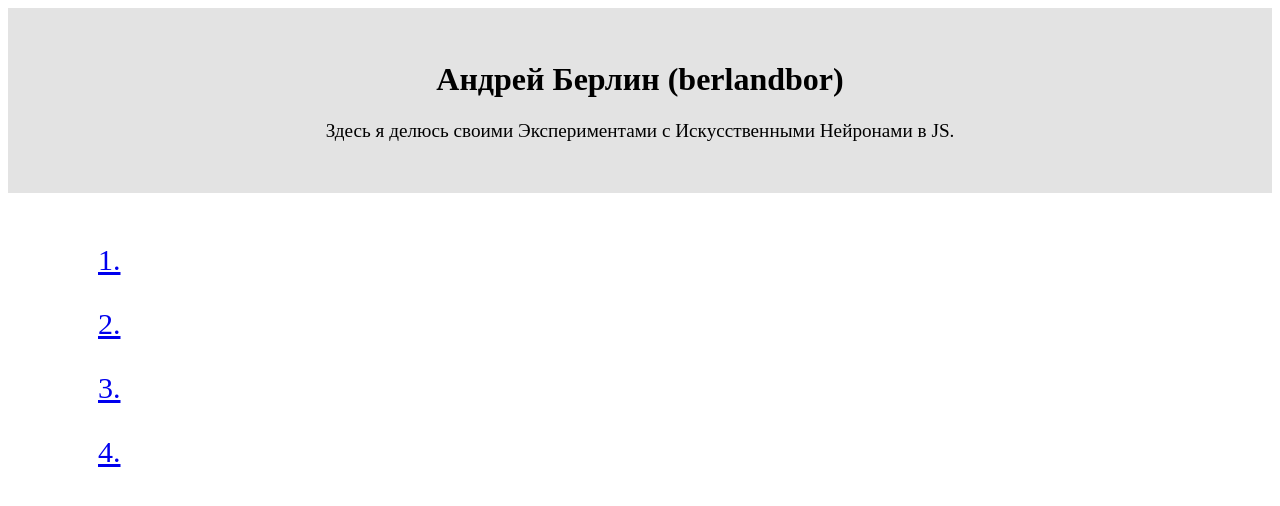
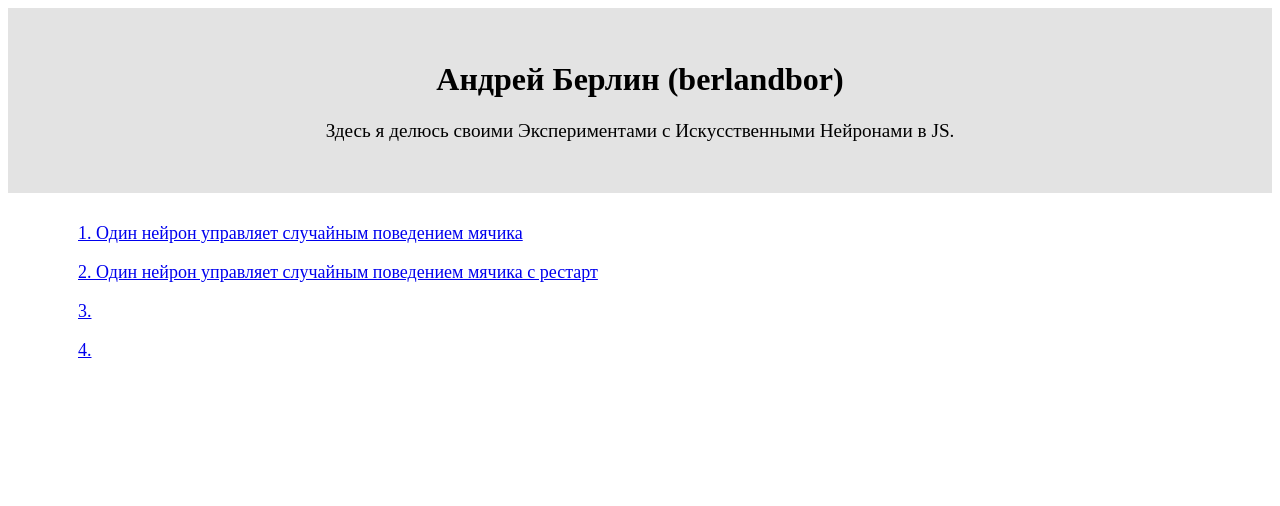
Before and after one commit to berlandbor/My-Projects-, a plain HTML site: page NNinJS/NNinJS.html in a window 1280 px wide. Drawn offline with Linux system fonts and the light colour scheme.

Commit message:
Update NNinJS.html

```diff
--- a/NNinJS/NNinJS.html
+++ b/NNinJS/NNinJS.html
@@ -14,10 +14,10 @@
         font-size: 1.2em;
     }
     section{
-        margin: 50px;
+        margin: 30px;
     }
     ul, li{
-        font-size: 30px;
+        font-size: 18px;
         list-style-type: none;
     }
 
@@ -31,10 +31,10 @@
     </header>
 <section>
     <ul>
-        <li><a href="NNinJS.html" target="_blank">1.</a></li>
+        <li><a href="NeuronBall.html" target="_blank">1. Один нейрон управляет случайным поведением мячика</a></li>
     </ul>
     <ul>
-        <li><a href="http://" target="_blank">2.</a></li>
+        <li><a href="NeuronBallRestart.html" target="_blank">2. Один нейрон управляет случайным поведением мячика с рестарт</a></li>
     </ul>
     <ul>
         <li><a href="http://" target="_blank">3.</a></li>
```
